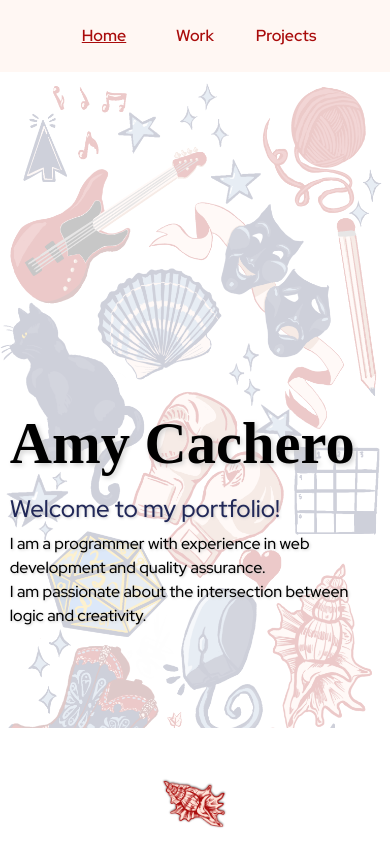
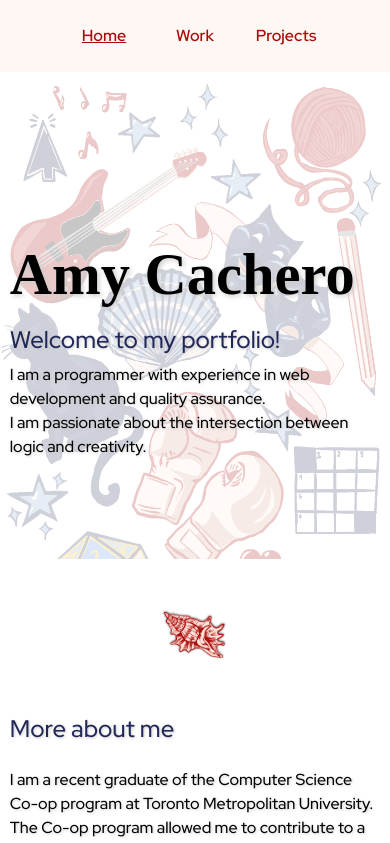
Before and after one commit to ItsGoldeneyes/amy-cachero, a React (Create React App) app: page / in a window 390 px wide. Shown: the top 843 px of the page. Built offline with nearby package versions, Linux system fonts and the light colour scheme; some icons are missing; a web font is replaced by a local one.

Commit message:
padding fix

```diff
--- a/src/styles/Home.module.css
+++ b/src/styles/Home.module.css
@@ -188,7 +188,7 @@
     background-image: url("../assets/doodles_transparent.png");
     background-repeat:repeat-x;
     background-size:cover;
-    padding-top:40vh;
+    padding-top:20vh;
     padding-bottom:10vh;
     justify-content: flex-end;
   }
```
